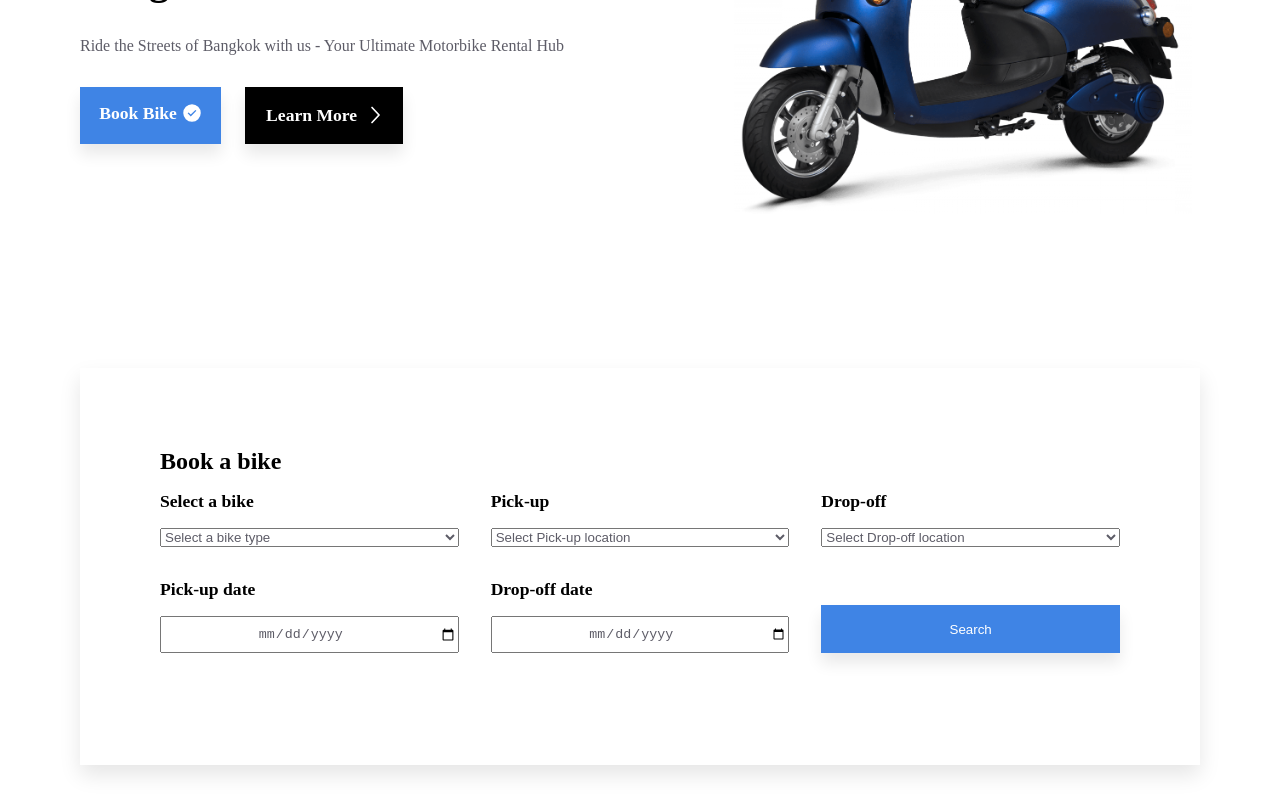
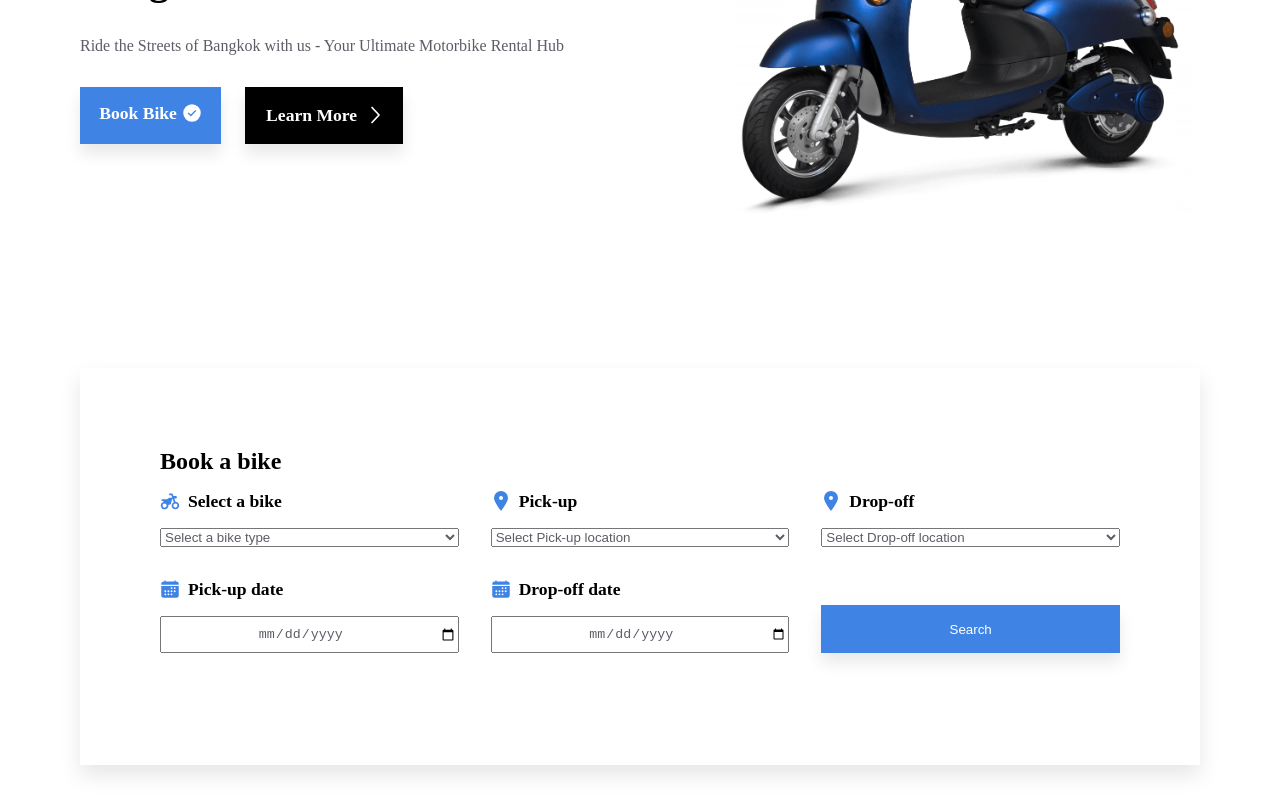
Before and after one commit to OnigiriKing/moto-vibe, a React (Create React App) app: page / in a window 1280 px wide. Shown: the part 371-1168 px from the top of the page. Built offline with nearby package versions, Linux system fonts and the light colour scheme.

Commit message:
Request form (svg, button, options)

```diff
--- a/src/pages/homePage/components/Request.jsx
+++ b/src/pages/homePage/components/Request.jsx
@@ -1,16 +1,26 @@
-
+import { requestSvg } from "../../../svg/requestFormSvg";
+import React from "react";
 
 
 export function Request() {
+
+  const [fillState, setFillState] = React.useState("")
+
 
 
     return (
       <div id="home-request">
         <div className="request-wrapper">
           <h2>Book a bike</h2>
+          {fillState === "empty" && (
+            <div className="fields-banner">
+              <h3>All fields are required</h3>
+              <button></button>
+            </div>
+          )}
           <form className="request-form">
             <div className="request-select">
-              <label>Select a bike</label>
+              <label>{requestSvg(20).bike}Select a bike</label>
               <select>
                 <option>Select a bike type</option>
                 <option>Honda Click</option>
@@ -21,7 +31,7 @@ export function Request() {
               </select>
             </div>
             <div className="request-select">
-              <label>Pick-up</label>
+              <label>{requestSvg(20).location}Pick-up</label>
               <select>
                 <option>Select Pick-up location</option>
                 <option>Khao San</option>
@@ -30,7 +40,7 @@ export function Request() {
               </select>
             </div>
             <div className="request-select">
-              <label>Drop-off</label>
+              <label>{requestSvg(20).location}Drop-off</label>
               <select>
                 <option>Select Drop-off location</option>
                 <option>Khao San</option>
@@ -39,15 +49,23 @@ export function Request() {
               </select>
             </div>
             <div className="request-date">
-              <label>Pick-up date</label>
-              <input type="date"></input>
+              <label for="pick-up-date">
+                {requestSvg(20).calendar}Pick-up date
+              </label>
+              <input id="pick-up-date" type="date"></input>
             </div>
             <div className="request-date">
-              <label>Drop-off date</label>
-              <input type="date"></input>
+              <label for="drop-off-date">
+                {requestSvg(20).calendar}Drop-off date
+              </label>
+              <input id="drop-off-date" type="date"></input>
             </div>
 
-            <button type="submit" children="Search" />
+            <button
+              type="submit"
+              children="Search"
+              onClick={() => setFillState("empty")}
+            />
           </form>
         </div>
       </div>
--- a/src/styles/homePage/_homeStyle.scss
+++ b/src/styles/homePage/_homeStyle.scss
@@ -152,6 +152,12 @@
       label {
         font-size: $h4-size;
         font-weight: 600;
+        display: flex;
+        gap: .5rem;
+
+        svg {
+          color: $primColor;
+        }
       }
 
       select,
--- /dev/null
+++ b/src/svg/requestFormSvg.jsx
@@ -0,0 +1,49 @@
+
+
+export function requestSvg(width) {
+    const svg = {
+      calendar: (
+        <svg
+          xmlns="http://www.w3.org/2000/svg"
+          width={width}
+          height={width}
+          viewBox="0 0 512 512"
+        >
+          <path
+            fill="currentColor"
+            d="M480 128a64 64 0 0 0-64-64h-16V48.45c0-8.61-6.62-16-15.23-16.43A16 16 0 0 0 368 48v16H144V48.45c0-8.61-6.62-16-15.23-16.43A16 16 0 0 0 112 48v16H96a64 64 0 0 0-64 64v12a4 4 0 0 0 4 4h440a4 4 0 0 0 4-4ZM32 416a64 64 0 0 0 64 64h320a64 64 0 0 0 64-64V179a3 3 0 0 0-3-3H35a3 3 0 0 0-3 3Zm344-208a24 24 0 1 1-24 24a24 24 0 0 1 24-24Zm0 80a24 24 0 1 1-24 24a24 24 0 0 1 24-24Zm-80-80a24 24 0 1 1-24 24a24 24 0 0 1 24-24Zm0 80a24 24 0 1 1-24 24a24 24 0 0 1 24-24Zm0 80a24 24 0 1 1-24 24a24 24 0 0 1 24-24Zm-80-80a24 24 0 1 1-24 24a24 24 0 0 1 24-24Zm0 80a24 24 0 1 1-24 24a24 24 0 0 1 24-24Zm-80-80a24 24 0 1 1-24 24a24 24 0 0 1 24-24Zm0 80a24 24 0 1 1-24 24a24 24 0 0 1 24-24Z"
+          />
+        </svg>
+      ),
+      location: (
+        <svg
+          xmlns="http://www.w3.org/2000/svg"
+          width={width}
+          height={width}
+          viewBox="0 0 20 20"
+        >
+          <path
+            fill="currentColor"
+            d="M10 20S3 10.87 3 7a7 7 0 1 1 14 0c0 3.87-7 13-7 13zm0-11a2 2 0 1 0 0-4a2 2 0 0 0 0 4z"
+          />
+        </svg>
+      ),
+      bike: (
+        <svg
+          xmlns="http://www.w3.org/2000/svg"
+          width={width}
+          height={width}
+          viewBox="0 0 24 24"
+        >
+          <path
+            fill="currentColor"
+            d="M8.365 10L11.2 8h3.492L13.6 5H11V3h4l1.092 3H20v3h-2.816l1.456 4.002a4.5 4.5 0 1 1-1.985.392L15.419 10h-.947l-1.582 5.87l-2.925 1.069A4.5 4.5 0 1 1 4 13.256V12H2v-2h6.365ZM5.5 20a2.5 2.5 0 1 0 0-5a2.5 2.5 0 0 0 0 5Zm13 0a2.5 2.5 0 1 0 0-5a2.5 2.5 0 0 0 0 5Z"
+          />
+        </svg>
+      ),
+    };
+
+
+
+    return svg;
+}
```
Also changed, not shown: src/dist/style.css, 1 other file (tests, documents, lock files or other folders).
